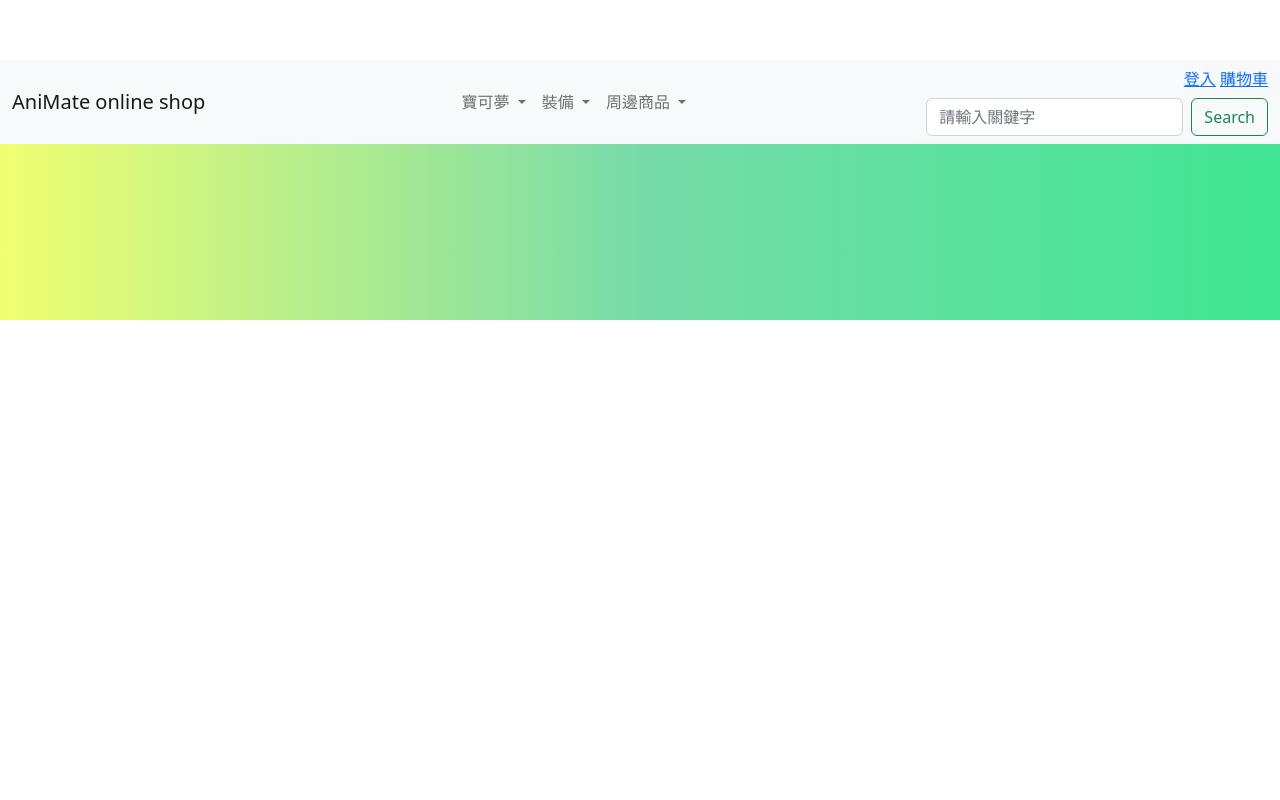
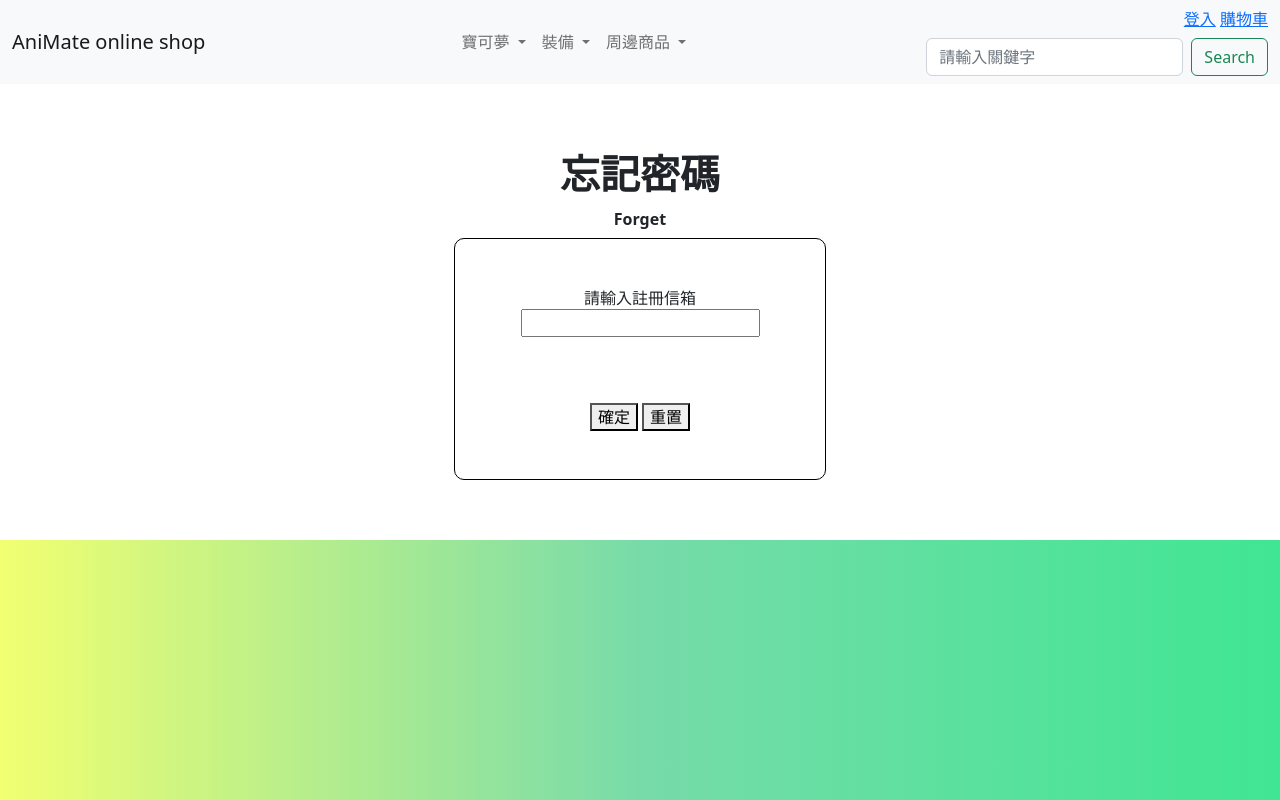
Before and after one commit to Rudy870103/animate_online-shop, a PHP site: page /index.php?do=forget in a window 1280 px wide. Run offline with PHP 8.4, Linux system fonts and the light colour scheme.

Commit message:
完成忘記密碼功能

```diff
--- a/front/forget.php
+++ b/front/forget.php
@@ -0,0 +1,45 @@
+<style>
+    h1 {
+        text-align: center;
+        font-weight: 700;
+        padding-top: 150px;
+    }
+
+    .box {
+        border: 1px solid black;
+        border-radius: 10px;
+    }
+
+    .mem {
+        color: black;
+    }
+
+    .mem:hover {
+        color: #052659;
+    }
+
+    @media (max-width:768px) {
+        .login {
+            width: 80%;
+        }
+    }
+</style>
+<h1>忘記密碼<span style="display: block;font-size:16px;margin-top:10px">Forget</span></h1>
+<div class="p-5 col-4 box mx-auto text-center">
+    請輸入註冊信箱
+    <input type="text" name="email" id="email"><br><br>
+
+    <div class="result" style="color:red"></div><br><br>
+    <div>
+        <button class="login-btn" onclick="forget()">確定</button>
+        <button class="login-btn" onclick="clean()">重置</button>
+    </div>
+</div>
+
+<script>
+    function forget(){
+        $.post("./api/forget.php",{email:$("#email").val()},(res)=>{
+            $(".result").text(res);
+        })
+    }
+</script>
--- a/front/reg.php
+++ b/front/reg.php
@@ -32,6 +32,8 @@
 
     <div>確認密碼<input type="password" name="pw2" id="pw2"></div><br>
 
+    <div>信箱<input type="text" name="email" id="email"></div><br>
+
     <div>
         <button class="login-btn" onclick="reg()">註冊</button>
         <button class="login-btn" onclick="clean()">重置</button>
@@ -45,10 +47,11 @@
             acc: $("#acc").val(),
             pw: $("#pw").val(),
             pw2: $("#pw2").val(),
+            email: $("#email").val()
         }
 
         // 檢查使用者輸入是否完整
-        if (user.acc != '' && user.pw != '' && user.pw2 != '') {
+        if (user.acc != '' && user.pw != '' && user.pw2 != '' && user.email != '') {
             // 檢查密碼和確認密碼是否相符
             if (user.pw == user.pw2) {
                 // 發送 POST 請求檢查帳號是否重覆
```
Also changed, not shown: api/forget.php (added, +9 -0 lines).
